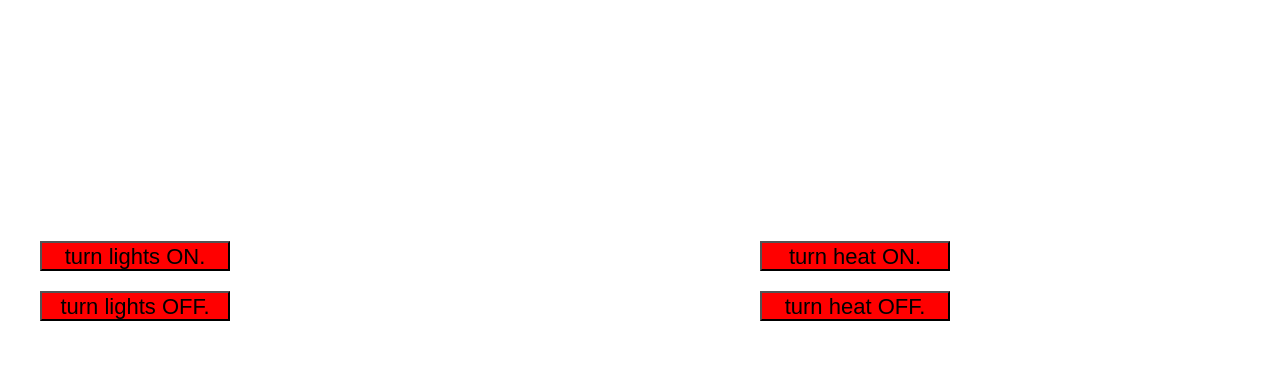
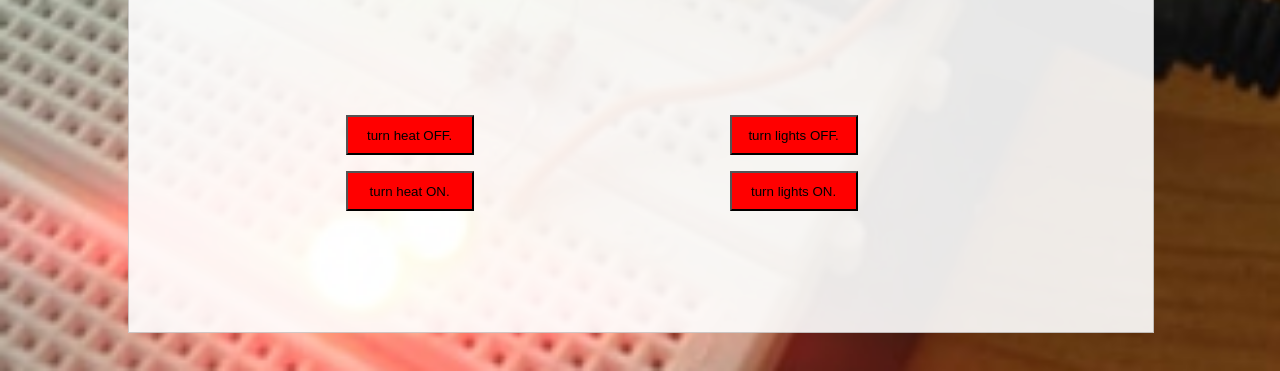
Before and after one commit to henriktrue/IOT-projekt, a PHP site: page / in a window 1280 px wide. Shown: the part 429-800 px from the top of the page. Run offline with PHP 8.4, Linux system fonts and the light colour scheme.

Commit message:
fixed alligning
% instead of px

```diff
--- a/website/home.html
+++ b/website/home.html
@@ -98,16 +98,15 @@
 
    </HEAD>
 <BODY>
-	<H1>Dette er en test hjemmeside</H1>
-	<P>her ser vi grafer med live stream fra min lejlighed.</P>
+	<iframe id="white-background" style="border: 1px solid #cccccc;" ></iframe>
 
-	    <div id="light-graph">
-		<iframe width="550" height="260" style="border: 1px solid #cccccc;" src="https://thingspeak.com/apps/plugins/248849"></iframe>
-    </div>
+	<H1 id="heading"> Vacation house status </H1>
 
-    <div id="temp-graph">
-		<iframe width="550" height="260" style="border: 1px solid #cccccc;" src="https://thingspeak.com/apps/plugins/248058"></iframe>
-    </div>
+	<P id="text">- these are measurements of my appartment.</P>
+
+	<iframe id="light-graph" src="https://thingspeak.com/apps/plugins/248849"></iframe>
+
+	<iframe id="temp-graph" src="https://thingspeak.com/apps/plugins/248058"></iframe>
 
 
     <div id="temp-status">
--- a/website/styles.css
+++ b/website/styles.css
@@ -1,17 +1,47 @@
+body {
+   background-image: url("background.png");
+   background-color: #cccccc;
+   background-size: cover;
+}
+
 #temp-graph{
-    font-size: 18px;
-    color: #575ed8;
     position: absolute;
-	left: 620px;
-    top: 100px;
+	height:35%;
+	width:30%;
+	top: 18%;
+	left: 50%;
+	align: center;
 }
 
 #light-graph{
-    font-size: 18px;
-    color: #575ed8;
     position: absolute;
-	left: 20px;
-    top: 100px;
+	height:35%;
+	width:30%;
+	top: 18%;
+	left: 15%;
+}
+
+#white-background{
+	background-color: white;
+    position: absolute;
+	top: 5%;
+	left: 10%;
+	right: 10%;
+	width: 80%;
+	height: 90%;
+	opacity: 0.9;
+}
+
+#heading{
+	position: absolute;
+	top: 4%;
+	left: 42%;
+}
+
+#text{
+	position: absolute;
+	top: 10%;
+	left: 42%;
 }
 
 #temp-status{
@@ -23,49 +53,45 @@
 }
 
 #temp_btn_ON{
-	font-size: 22px;
     color: black;
     text-align: center;
 	background-color: red;
+	width:10%;
+	height:5%;
     position: absolute;
-	left: 760px;
-    top: 670px;
-	height: 30px;
-	width: 190px;
+	top: 75%;
+	left: 27%;
 }
 
 #temp_btn_OFF{
-	font-size: 22px;
     color: black;
     text-align: center;
 	background-color: red;
+	width:10%;
+	height:5%;
     position: absolute;
-	left: 760px;
-    top: 720px;
-	height: 30px;
-	width: 190px;
+	top: 68%;
+	left: 27%;
 }
 
 #lights_btn_ON{
-	font-size: 22px;
     color: black;
     text-align: center;
 	background-color: red;
+	width:10%;
+	height:5%;
     position: absolute;
-	left: 40px;
-    top: 670px;
-	height: 30px;
-	width: 190px;
+	top: 75%;
+	left: 57%;
 }
 
 #lights_btn_OFF{
-	font-size: 22px;
     color: black;
     text-align: center;
 	background-color: red;
+	width:10%;
+	height:5%;
     position: absolute;
-	left: 40px;
-    top: 720px;
-	height: 30px;
-	width: 190px;
+	top: 68%;
+	left: 57%;
 }
```
Also changed, not shown: website/background.png (added).
